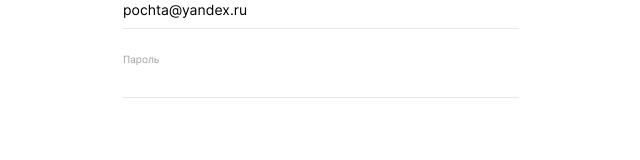
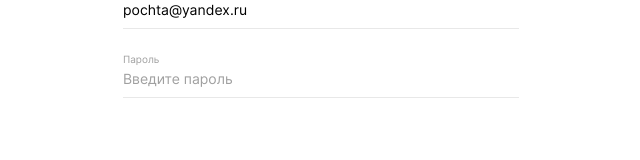
Before and after one commit to aumetros/movies-explorer-frontend, a React (Create React App) app: page /signin in a window 1280 px wide. Shown: the part 233-393 px from the top of the page, without its empty margins (319-959 px from the left). Built offline with nearby package versions, Linux system fonts and the light colour scheme.

Commit message:
Установлены плейсхолдеры для всех инпутов

```diff
--- a/src/components/Login/Login.css
+++ b/src/components/Login/Login.css
@@ -41,6 +41,13 @@
   padding: 0 0 10px;
   border-bottom: 1px solid #E8E8E8;
   outline: 0;
+}
+
+.login__input::placeholder {
+  color: #a0a0a0;
+  font-size: 14px;
+  font-weight: 400;
+  line-height: 17px;
 }
 
 .login__input_invalid {
--- a/src/components/Login/Login.js
+++ b/src/components/Login/Login.js
@@ -18,6 +18,7 @@
           name="email"
           id="email"
           defaultValue="pochta@yandex.ru"
+          placeholder="Введите почту"
         />
         <span className="login__error"></span>
 
@@ -30,6 +31,7 @@
           name="password"
           id="password"
           defaultValue=""
+          placeholder="Введите пароль"
         />
         <span className="login__error"></span>
       </Form>
--- a/src/components/Register/Register.css
+++ b/src/components/Register/Register.css
@@ -41,6 +41,13 @@
   padding: 0 0 10px;
   border-bottom: 1px solid #E8E8E8;
   outline: 0;
+}
+
+.register__input::placeholder {
+  color: #a0a0a0;
+  font-size: 14px;
+  font-weight: 400;
+  line-height: 17px;
 }
 
 .register__input_invalid {
--- a/src/components/Register/Register.js
+++ b/src/components/Register/Register.js
@@ -22,6 +22,7 @@
           name="name"
           id="name"
           defaultValue={"Алексей"}
+          placeholder="Введите своё имя"
         />
         <span className="register__error"></span>
 
@@ -34,6 +35,7 @@
           name="email"
           id="email"
           defaultValue={"pochta@yandex.ru"}
+          placeholder="Введите email"
         />
         <span className="register__error"></span>
 
@@ -46,6 +48,7 @@
           name="password"
           id="password"
           defaultValue={"Алексей"}
+          placeholder="Введите пароль"
         />
         <span className="register__error">Что-то пошло не так...</span>
       </Form>
--- a/src/components/SearchForm/SearchForm.js
+++ b/src/components/SearchForm/SearchForm.js
@@ -8,7 +8,7 @@
         <div className="search-form__container">
           <div className="search-form__icon"></div>
           <div className="search-form__input-container">
-            <input className="search-form__input" placeholder="Фильм" />
+            <input className="search-form__input" placeholder="Фильм" required/>
             <button type="submit" className="search-form__button-submit">
               Найти
             </button>
```
